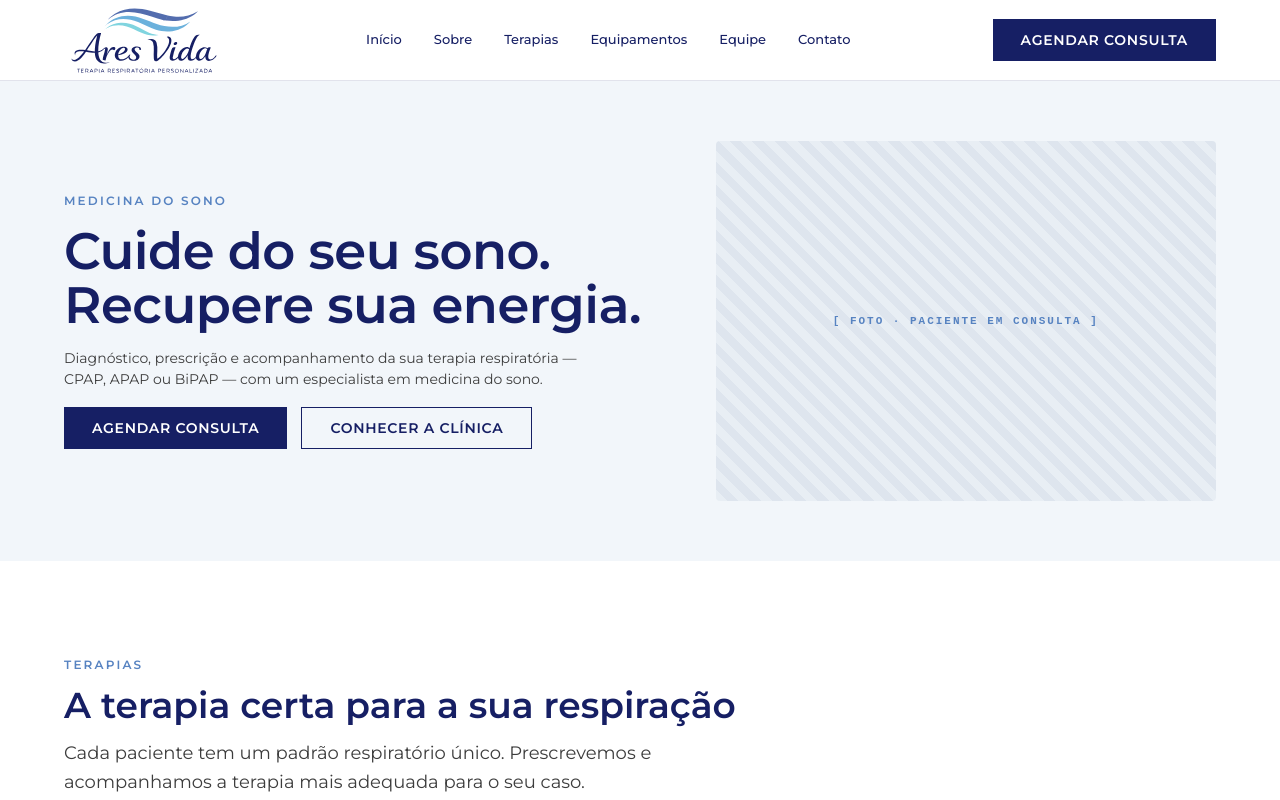
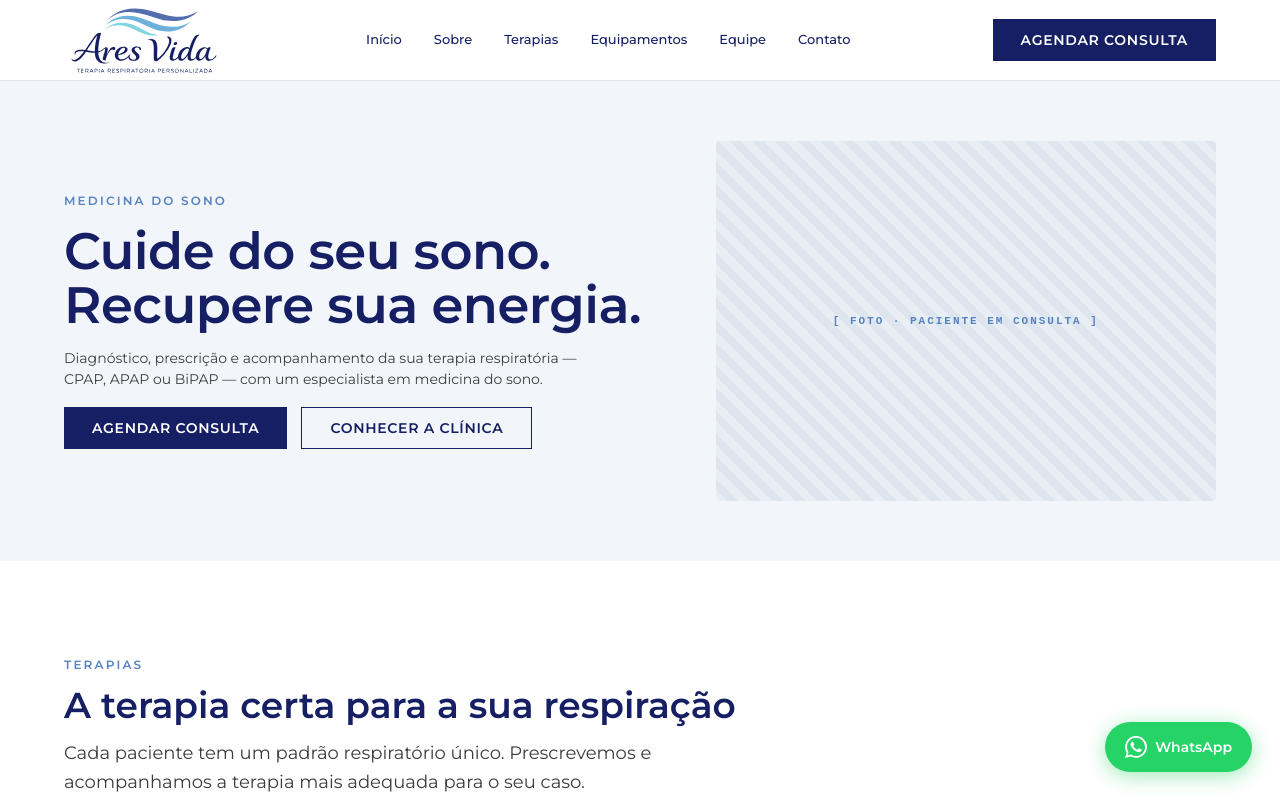
Before and after one commit to FernandoAzevedo1971/AresVida_site_completo, a Next.js app: page / in a window 1280 px wide. Shown: the top 800 px of the page. Built offline with nearby package versions, Linux system fonts and the light colour scheme.

Commit message:
feat: botão WhatsApp flutuante global

```diff
--- a/src/app/layout.tsx
+++ b/src/app/layout.tsx
@@ -3,6 +3,7 @@
 import { Montserrat, Allura } from 'next/font/google'
 import Header from '@/components/Header/Header'
 import Footer from '@/components/Footer/Footer'
+import WhatsAppButton from '@/components/WhatsAppButton/WhatsAppButton'
 import '@/styles/globals.css'
 
 const montserrat = Montserrat({
@@ -32,6 +33,7 @@
         <Header />
         <main>{children}</main>
         <Footer />
+        <WhatsAppButton />
       </body>
     </html>
   )
--- /dev/null
+++ b/src/components/WhatsAppButton/WhatsAppButton.module.css
@@ -0,0 +1,36 @@
+/* src/components/WhatsAppButton/WhatsAppButton.module.css */
+.btn {
+  position: fixed;
+  bottom: 28px;
+  right: 28px;
+  z-index: 200;
+  display: flex;
+  align-items: center;
+  gap: var(--av-sp-2);
+  background: #25D366;
+  color: #fff;
+  border-radius: var(--av-radius-pill);
+  padding: 14px 20px;
+  text-decoration: none;
+  font-family: var(--av-font-sans);
+  font-size: 14px;
+  font-weight: var(--av-fw-semibold);
+  box-shadow: 0 4px 20px rgba(37, 211, 102, 0.45);
+  transition: transform 0.18s ease, box-shadow 0.18s ease;
+}
+
+.btn:hover {
+  transform: translateY(-2px);
+  box-shadow: 0 8px 28px rgba(37, 211, 102, 0.55);
+}
+
+.icon {
+  width: 22px;
+  height: 22px;
+  flex-shrink: 0;
+}
+
+@media (max-width: 480px) {
+  .label { display: none; }
+  .btn { padding: 14px; }
+}
--- /dev/null
+++ b/src/components/WhatsAppButton/WhatsAppButton.tsx
@@ -0,0 +1,29 @@
+// src/components/WhatsAppButton/WhatsAppButton.tsx
+import Link from 'next/link'
+import styles from './WhatsAppButton.module.css'
+
+const WA_URL =
+  'https://wa.me/5511999999999?text=Ol%C3%A1%2C%20gostaria%20de%20agendar%20uma%20consulta%20na%20Ares%20Vida.'
+
+export default function WhatsAppButton() {
+  return (
+    <Link
+      href={WA_URL}
+      className={styles.btn}
+      target="_blank"
+      rel="noopener noreferrer"
+      aria-label="Agendar consulta via WhatsApp"
+    >
+      <svg
+        className={styles.icon}
+        xmlns="http://www.w3.org/2000/svg"
+        viewBox="0 0 24 24"
+        fill="currentColor"
+        aria-hidden="true"
+      >
+        <path d="M17.472 14.382c-.297-.149-1.758-.867-2.03-.967-.273-.099-.471-.148-.67.15-.197.297-.767.966-.94 1.164-.173.199-.347.223-.644.075-.297-.15-1.255-.463-2.39-1.475-.883-.788-1.48-1.761-1.653-2.059-.173-.297-.018-.458.13-.606.134-.133.298-.347.446-.52.149-.174.198-.298.298-.497.099-.198.05-.371-.025-.52-.075-.149-.669-1.612-.916-2.207-.242-.579-.487-.5-.669-.51-.173-.008-.371-.01-.57-.01-.198 0-.52.074-.792.372-.272.297-1.04 1.016-1.04 2.479 0 1.462 1.065 2.875 1.213 3.074.149.198 2.096 3.2 5.077 4.487.709.306 1.262.489 1.694.625.712.227 1.36.195 1.871.118.571-.085 1.758-.719 2.006-1.413.248-.694.248-1.289.173-1.413-.074-.124-.272-.198-.57-.347m-5.421 7.403h-.004a9.87 9.87 0 01-5.031-1.378l-.361-.214-3.741.982.998-3.648-.235-.374a9.86 9.86 0 01-1.51-5.26c.001-5.45 4.436-9.884 9.888-9.884 2.64 0 5.122 1.03 6.988 2.898a9.825 9.825 0 012.893 6.994c-.003 5.45-4.437 9.884-9.885 9.884m8.413-18.297A11.815 11.815 0 0012.05 0C5.495 0 .16 5.335.157 11.892c0 2.096.547 4.142 1.588 5.945L.057 24l6.305-1.654a11.882 11.882 0 005.683 1.448h.005c6.554 0 11.89-5.335 11.893-11.893a11.821 11.821 0 00-3.48-8.413Z" />
+      </svg>
+      <span className={styles.label}>WhatsApp</span>
+    </Link>
+  )
+}
```
